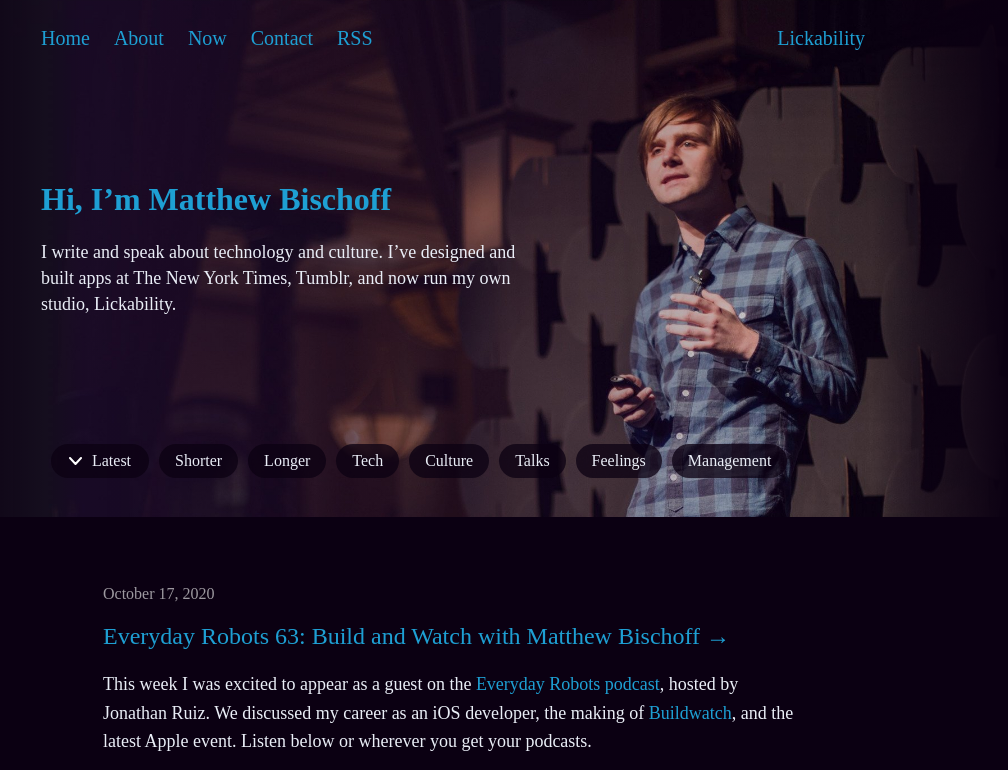
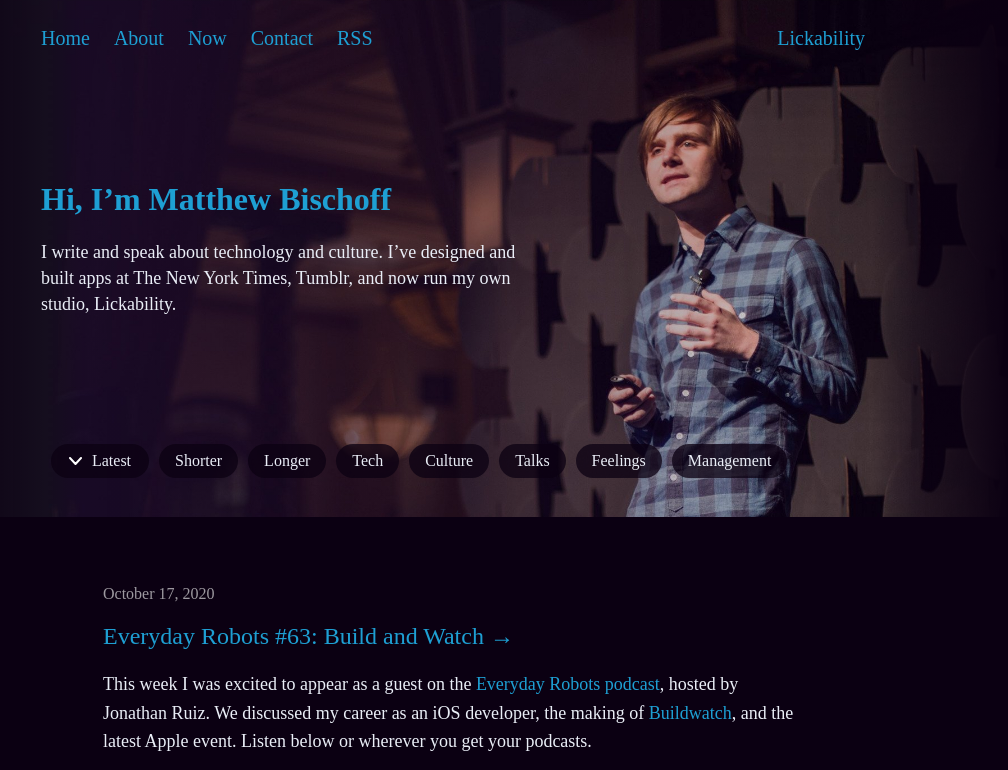
Before and after one commit to mbbischoff/website, a Jekyll site: the page built from _posts/2020-10-17-everyday-robots-63-build-and-watch-with-matthew-bischoff.markdown, in a window 1280 px wide, cut to the strip 0-770 px from the top of the page. Shown: the whole strip, without its empty margins (187-1195 px from the left). Built offline with Jekyll 4.4.1, drawn with Linux system fonts in a browser that asks for light colours; some web fonts are replaced; comment, search, counter and statistics services are not loaded.

Commit message:
Updated Everyday Robots 63 Build And Watch With Matthew Bischoff

```diff
--- a/_posts/2020-10-17-everyday-robots-63-build-and-watch-with-matthew-bischoff.markdown
+++ b/_posts/2020-10-17-everyday-robots-63-build-and-watch-with-matthew-bischoff.markdown
@@ -1,5 +1,5 @@
 ---
-title: 'Everyday Robots 63: Build and Watch with Matthew Bischoff'
+title: 'Everyday Robots #63: Build and Watch'
 date: 2020-10-17 12:39:00 -04:00
 categories:
 - tech
```
